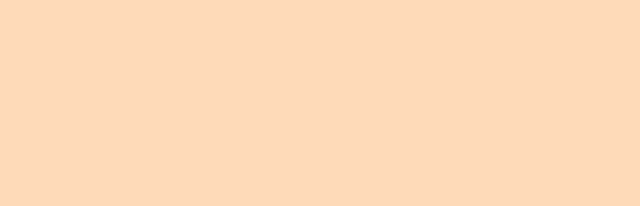
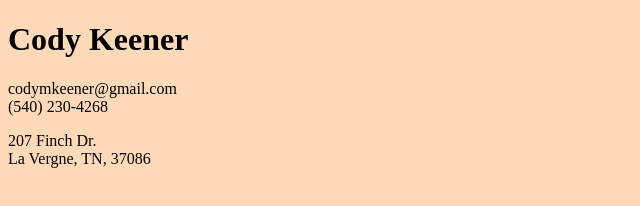
Before and after one commit to codyKeener/LAB-HTML-Resume, a plain HTML site: page index.html in a window 1280 px wide. Shown: the whole page, without its empty margins (0-640 px from the left). Drawn offline with Linux system fonts and the light colour scheme.

Commit message:
accidentally coded in main, pushing minor changes to index.html before creating a new branch to work from

```diff
--- a/index.html
+++ b/index.html
@@ -4,9 +4,15 @@
   <meta charset="UTF-8">
   <meta name="viewport" content="width=device-width, initial-scale=1.0">
   <link rel="stylesheet" href="main.css">
-  <title>Document</title>
+  <title>Cody Keener's Resume</title>
 </head>
 <body>
+  <h1>Cody Keener</h1>
+  <p>codymkeener@gmail.com
+    <br>(540) 230-4268</p>
+  <p>207 Finch Dr.
+    <br>La Vergne, TN, 37086
+  </p>
   <script src="main.js"></script>
 </body>
 </html>
```
